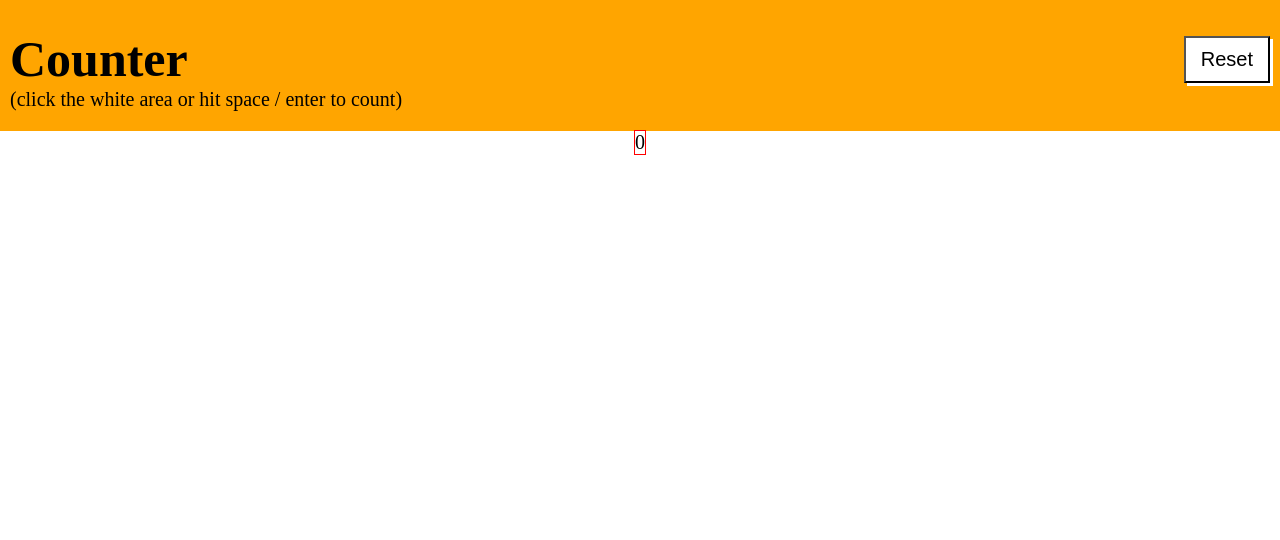
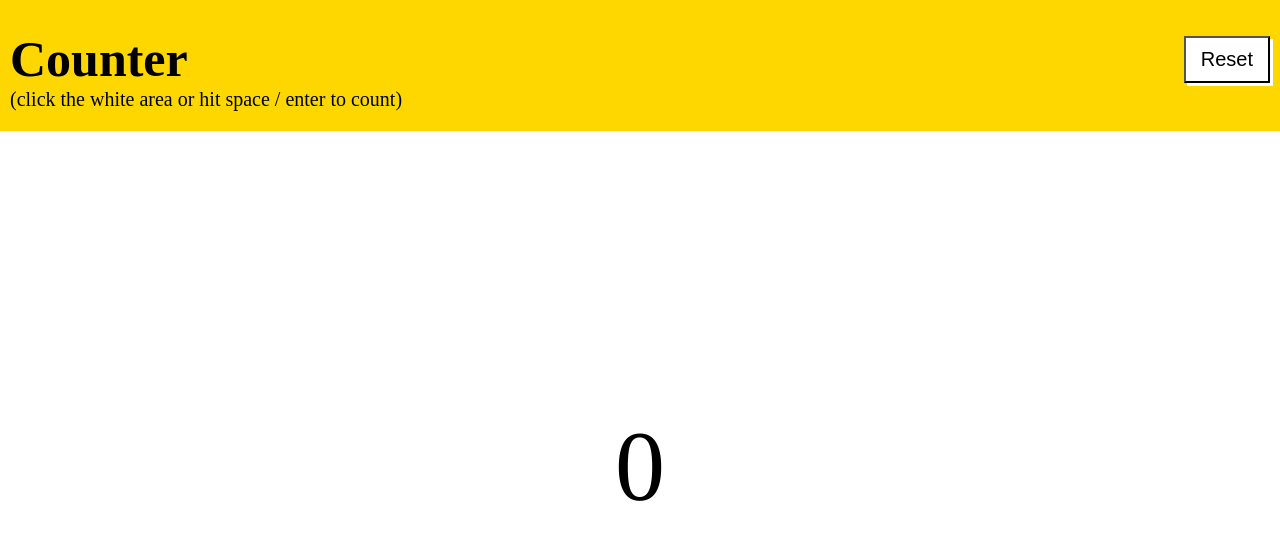
Before and after one commit to aaronabele/counter, a plain HTML site: page index.html in a window 1280 px wide. Both pictures are taken after a click on the button "Reset". Drawn offline with Linux system fonts and the light colour scheme.

Commit message:
adds counter and reset

```diff
--- a/script.js
+++ b/script.js
@@ -2,12 +2,11 @@ let counter = 0;
 const btn = document.querySelector("#zaehler");
 const btnReset = document.querySelector("#reset");
 
-btnReset.addEventListener("click", function (e) {
-  btn.value = 0;
+btn.addEventListener("click", function () {
+  btn.innerHTML = counter++;
+});
+
+btnReset.addEventListener("click", function () {
+  counter = 0;
   btn.innerHTML = 0;
 });
-
-btn.addEventListener("click", function (e) {
-  btn.value = counter++;
-  btn.innerHTML = counter++;
-});
--- a/style.css
+++ b/style.css
@@ -3,15 +3,29 @@ html {
   box-sizing: border-box;
 }
 
+html,
 body {
   height: 100%;
+}
+
+body {
   margin: 0;
   display: grid;
-  grid-template-columns: 1;
+  grid-template-rows: auto 1fr;
+}
+
+main {
+  display: flex;
+  justify-content: center;
+  align-items: center;
+  background-image: linear-gradient(gold, gold);
+  background-size: var(--counter, 0%) 100%;
+  background-repeat: no-repeat;
+  transition: 0.25s background-size ease-in-out;
 }
 
 header {
-  background-color: orange;
+  background-color: gold;
 }
 
 .header-wrapper {
@@ -36,13 +50,6 @@ h1 {
   cursor: pointer;
 }
 
-main {
-  display: flex;
-  justify-content: center;
-  align-items: center;
-  /*Hintergrundverauf*/
-}
-
 p {
   margin: 0;
   padding: 0rem 1rem;
@@ -53,7 +60,6 @@ p {
 #zaehler {
   background-color: white;
   border: none;
-  font-size: 2rem;
-  outline: 1px solid red;
+  font-size: 10rem;
   cursor: pointer;
 }
```
